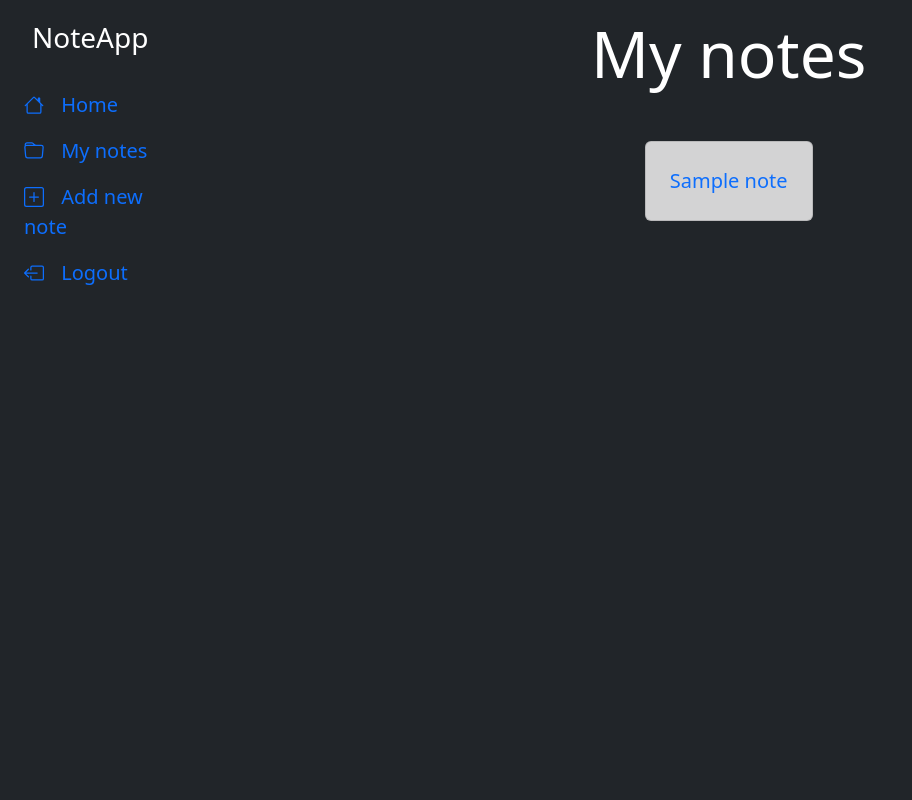
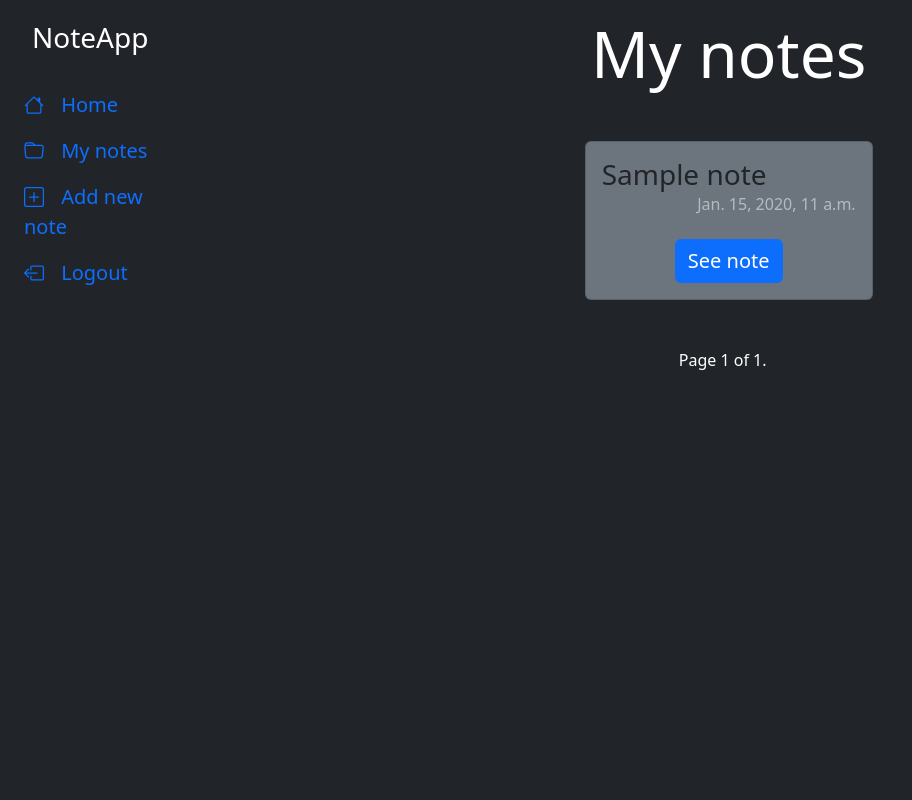
Before and after one commit to g-boron/NoteApp, a Django app: page /show_notes/ in a window 1280 px wide. Shown: the whole page, without its empty margins (0-912 px from the left). Run offline with Django 4.2, Linux system fonts and the light colour scheme; a user stored in the database is signed in; tables that the repository leaves empty hold one stand-in row (values such as "Sample post").

Commit message:
Added pagination to listview

```diff
--- a/NoteApp/notes/templates/notes/show_notes.html
+++ b/NoteApp/notes/templates/notes/show_notes.html
@@ -3,14 +3,41 @@
 {% block title %} My notes {% endblock %}
 
 {% block content %}
-    <h1 class="display-3 mb-5">My notes</h1>
-    {% if user.note.all %}
-    <ul class="list-group d-inline-block fs-5">
-    {% for note in user.note.all %}
-        <li class="list-group-item list-group-item-action list-group-item-dark p-4"><a href="{% url 'show' note.id %}" class="text-decoration-none">{{ note.title }}</a></li>
-    {% endfor %}
-    </ul>
+    <div class="container">
+        <h1 class="display-3 mb-5">My notes</h1>
+        <div class="row">
+    {% if notes %}
+        {% for note in notes %}
+
+                <div class="col-md-12 mb-5">
+                    <div class="card mx-auto bg-secondary" style="width: 18rem;">
+                        <div class="card-body">
+                        <h5 class="card-title text-dark text-start fs-3">{{ note.title }}</h5>
+                        <h6 class="card-subtitle mb-2 text-white-50 text-end">{{ note.add_date }}</h6>
+                        <a href="{% url 'show' note.id %}" class="btn btn-primary mt-3 fs-5">See note</a>
+                        </div>
+                    </div>
+                </div>
+
+        {% endfor %}
+        <div class="pagination justify-content-center mb-5">
+            <span class="step-links">
+                {% if notes.has_previous %}
+                    <a href="?page={{ notes.previous_page_number }}">previous</a>
+                {% endif %}
+
+                <span class="current-page">
+                    Page {{ notes.number }} of {{ notes.paginator.num_pages }}.
+                </span>
+
+                {% if notes.has_next %}
+                    <a href="?page={{ notes.next_page_number }}">next</a>
+                {% endif %}
+            </span>
+        </div>
     {% else %}
-    <p>No notes are available.</p>
+        <p>No notes are available.</p>
     {% endif %}
+        </div>
+    </div>
 {% endblock %}
--- a/NoteApp/notes/views.py
+++ b/NoteApp/notes/views.py
@@ -8,6 +8,8 @@ from django.views.generic.base import TemplateView
 from django.views.generic import ListView, DetailView
 from django.views.generic.edit import CreateView, DeleteView, UpdateView
 from django.contrib.auth.mixins import LoginRequiredMixin
+from django.core.paginator import Paginator
+
 
 # Create your views here.
 class IndexPageView(TemplateView):
@@ -27,6 +29,21 @@ class NotesListView(LoginRequiredMixin, ListView):
     login_url = '/login/'
     model = Note
     template_name = 'notes/show_notes.html'
+
+    paginate_by = 3
+
+    def get_context_data(self, **kwargs):
+        context = super().get_context_data(**kwargs)
+        notes = self.get_queryset()
+        paginator = Paginator(notes, self.paginate_by)
+        page = self.request.GET.get('page')
+        notes_page = paginator.get_page(page)
+        context['notes'] = notes_page
+        return context
+
+    def get_queryset(self):
+        queryset = Note.objects.filter(user=self.request.user)
+        return queryset
 
 
 class NoteDetailView(LoginRequiredMixin, DetailView):
```
